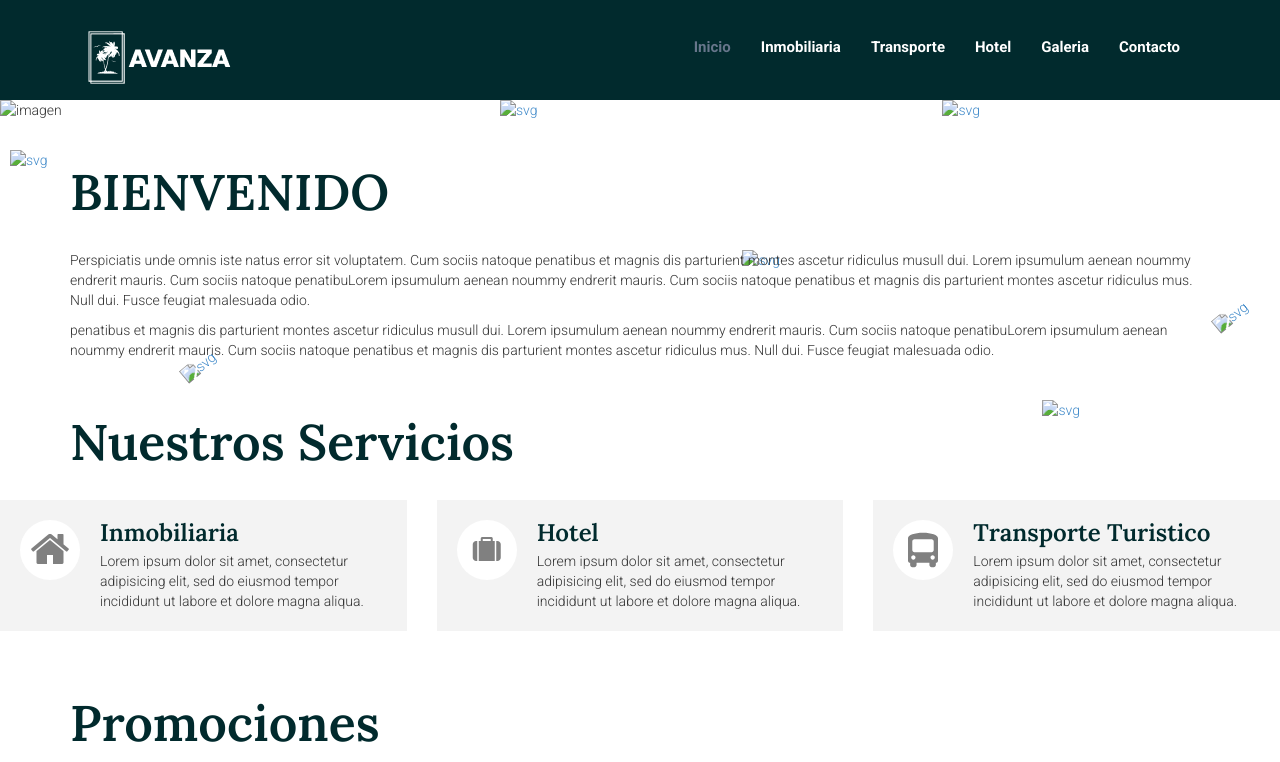
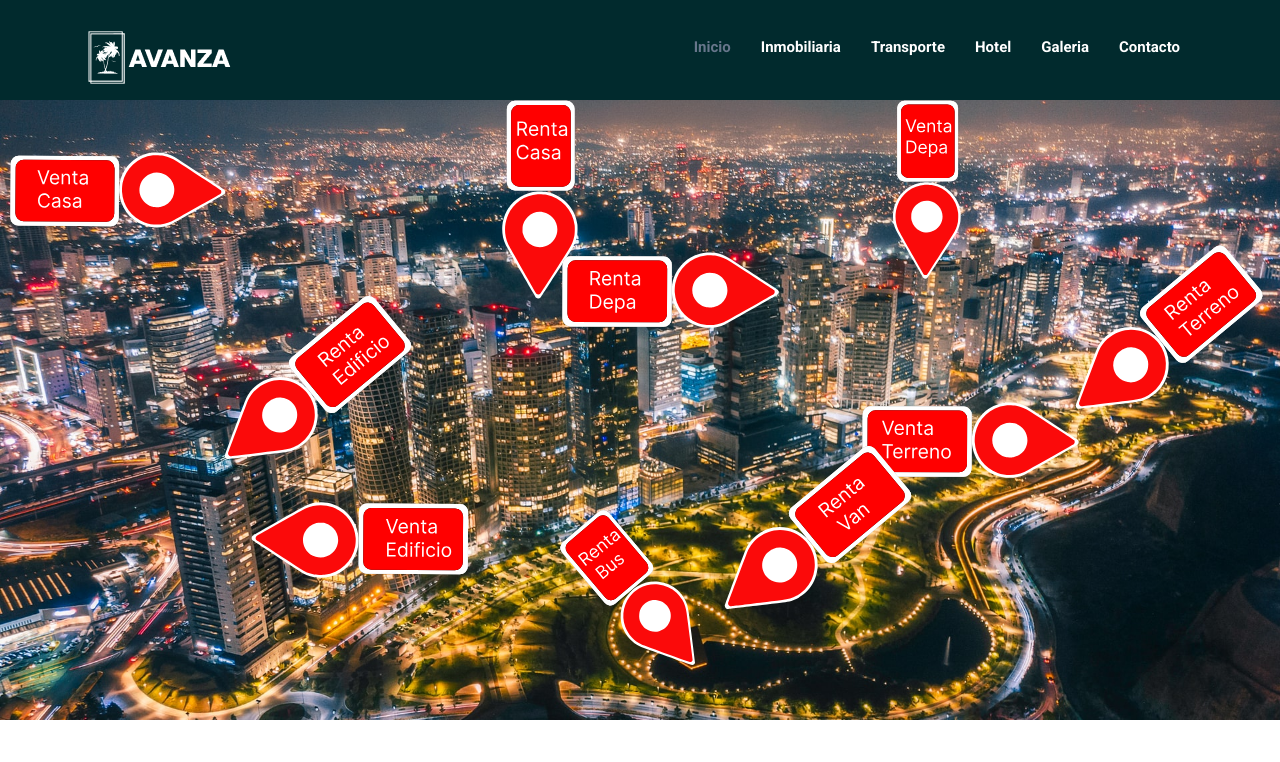
Before and after one commit to DaliGabriel/avanza, a plain HTML site: page index.html in a window 1280 px wide. Shown: the top 762 px of the page. Drawn offline with nearby package versions, Linux system fonts and the light colour scheme; the site is published under a folder, as on GitHub Pages, so addresses that start at the root find nothing; files whose address does not match are found by name.

Commit message:
change directory images and svg

```diff
--- a/index.html
+++ b/index.html
@@ -51,41 +51,41 @@
 	<!-- Header -->
 	<div id="header_hero_index">
         <a href="services.html">
-            <img class="venta_de_casa_gps" src="/assets/images/slides/venta_de_casa_gps.svg" alt="svg">
+            <img class="venta_de_casa_gps" src="./assets/images/slides/venta_de_casa_gps.svg" alt="svg">
         </a>
         <a href="services.html">
-            <img class="renta_de_casa_gps" src="/assets/images/slides/renta_de_casa_gps.svg" alt="svg">
+            <img class="renta_de_casa_gps" src="./assets/images/slides/renta_de_casa_gps.svg" alt="svg">
         </a>
         <a href="services.html">
-            <img class="venta_de_edificio_gps" src="/assets/images/slides/venta_de_edificio_gps.svg" alt="svg">
+            <img class="venta_de_edificio_gps" src="./assets/images/slides/venta_de_edificio_gps.svg" alt="svg">
         </a>
         <a href="services.html">
-            <img class="renta_de_edificio_gps" src="/assets/images/slides/renta_de_edificio_gps.svg" alt="svg">
+            <img class="renta_de_edificio_gps" src="./assets/images/slides/renta_de_edificio_gps.svg" alt="svg">
         </a>
         <a href="services.html">
-            <img class="venta_de_depa_gps" src="/assets/images/slides/venta_de_depa_gps.svg" alt="svg">
+            <img class="venta_de_depa_gps" src="./assets/images/slides/venta_de_depa_gps.svg" alt="svg">
         </a>
         <a href="services.html">
-            <img class="renta_de_depa_gps" src="/assets/images/slides/renta_de_depa_gps.svg" alt="svg">
+            <img class="renta_de_depa_gps" src="./assets/images/slides/renta_de_depa_gps.svg" alt="svg">
         </a>
         <a href="services.html">
-            <img class="venta_de_terreno_gps" src="/assets/images/slides/venta_de_terreno_gps.svg" alt="svg">
+            <img class="venta_de_terreno_gps" src="./assets/images/slides/venta_de_terreno_gps.svg" alt="svg">
         </a>
         <a href="services.html">
-            <img class="renta_de_terreno_gps" src="/assets/images/slides/renta_de_terreno_gps.svg" alt="svg">
+            <img class="renta_de_terreno_gps" src="./assets/images/slides/renta_de_terreno_gps.svg" alt="svg">
         </a>
         <a href="transporte.html">
-            <img class="renta_de_bus_gps" src="/assets/images/slides/renta_de_bus_gps.svg" alt="svg">
+            <img class="renta_de_bus_gps" src="./assets/images/slides/renta_de_bus_gps.svg" alt="svg">
         </a>
         <a href="transporte.html">
-            <img class="renta_de_van_gps" src="/assets/images/slides/renta_de_van_gps.svg" alt="svg">
+            <img class="renta_de_van_gps" src="./assets/images/slides/renta_de_van_gps.svg" alt="svg">
         </a>
 
         <picture class="picture">
             <source
             media="(min-width: 465px)"
-            src="assets/images/slides/slide1.jpg" style="height:10px ;">
-            <img class="image_hero_index"  style="margin-top: 100px;" src="/assets/images/slides/slide2.jpg" alt="imagen">
+            src="./assets/images/slides/slide1.jpg" style="height:10px ;">
+            <img class="image_hero_index"  style="margin-top: 100px;" src="./assets/images/slides/slide2.jpg" alt="imagen">
         </picture>
     </div>
 	<!-- /Header -->
```
